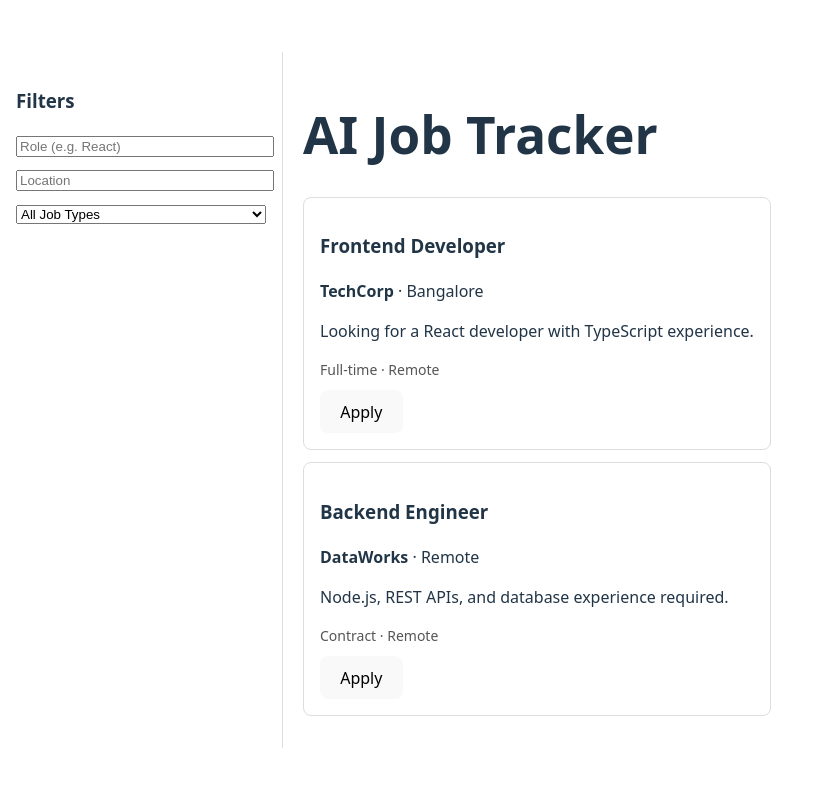
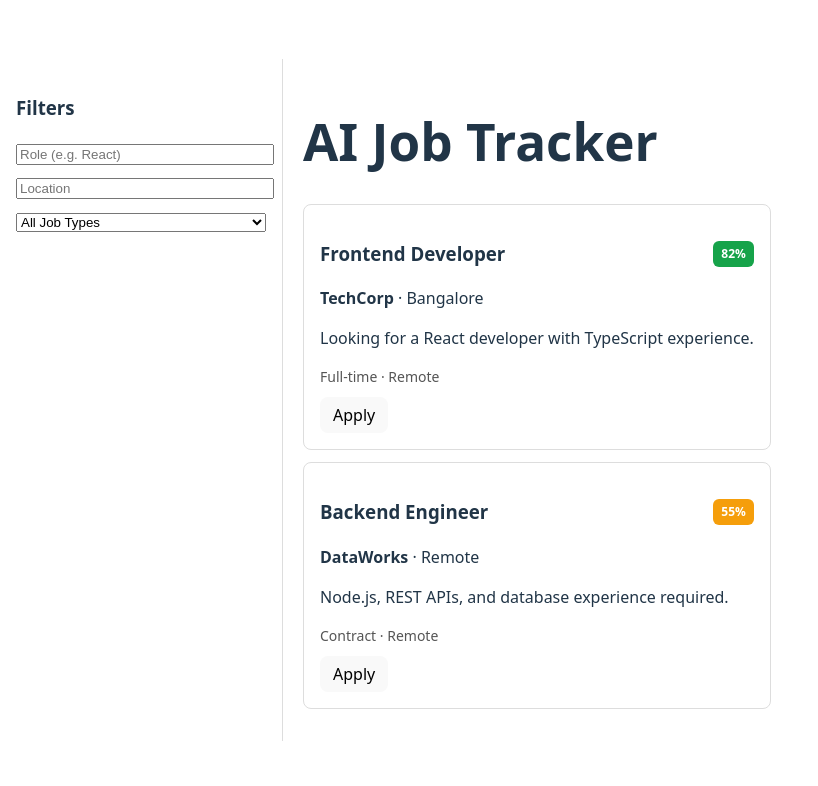
Before and after one commit to tusharchandel567/Ai-Job-Tracker, a React app in the folder frontend/: page / in a window 1280 px wide. Shown: the top 786 px of the page, without its empty margins (0-818 px from the left). Built offline with nearby package versions, Linux system fonts and the light colour scheme; the HTML template or start-up script is replaced by a standard one.

Commit message:
feat: add match score badge to job card

```diff
--- a/frontend/src/components/JobCard.tsx
+++ b/frontend/src/components/JobCard.tsx
@@ -5,6 +5,13 @@ type Props = {
 };
 
 export default function JobCard({ job }: Props) {
+  const score = job.matchScore ?? 0;
+
+  // Decide badge color based on score
+  let badgeColor = "#9ca3af"; // gray
+  if (score > 70) badgeColor = "#16a34a"; // green
+  else if (score >= 40) badgeColor = "#f59e0b"; // yellow
+
   return (
     <div
       style={{
@@ -12,21 +19,55 @@ export default function JobCard({ job }: Props) {
         padding: "16px",
         borderRadius: "8px",
         marginBottom: "12px",
+        backgroundColor: "#fff",
       }}
     >
-      <h3>{job.title}</h3>
+      {/* Title + Match Score */}
+      <h3
+        style={{
+          display: "flex",
+          justifyContent: "space-between",
+          alignItems: "center",
+        }}
+      >
+        {job.title}
+        <span
+          style={{
+            backgroundColor: badgeColor,
+            color: "white",
+            padding: "4px 8px",
+            borderRadius: "6px",
+            fontSize: "12px",
+            fontWeight: "bold",
+          }}
+        >
+          {score}%
+        </span>
+      </h3>
 
+      {/* Company & Location */}
       <p>
         <strong>{job.company}</strong> · {job.location}
       </p>
 
+      {/* Description */}
       <p>{job.description}</p>
 
+      {/* Meta info */}
       <div style={{ fontSize: "14px", color: "#555" }}>
         {job.jobType} · {job.workMode}
       </div>
 
-      <button style={{ marginTop: "10px" }}>Apply</button>
+      {/* Apply button */}
+      <button
+        style={{
+          marginTop: "10px",
+          padding: "6px 12px",
+          cursor: "pointer",
+        }}
+      >
+        Apply
+      </button>
     </div>
   );
 }
--- a/frontend/src/data/jobs.ts
+++ b/frontend/src/data/jobs.ts
@@ -10,6 +10,7 @@ export const jobs: Job[] = [
     jobType: "Full-time",
     workMode: "Remote",
     postedDate: "2026-02-01",
+    matchScore: 82,
   },
   {
     id: "2",
@@ -20,5 +21,6 @@ export const jobs: Job[] = [
     jobType: "Contract",
     workMode: "Remote",
     postedDate: "2026-01-28",
+    matchScore: 55,
   },
 ];
--- a/frontend/src/types/job.ts
+++ b/frontend/src/types/job.ts
@@ -7,4 +7,7 @@ export type Job = {
   jobType: "Full-time" | "Part-time" | "Contract" | "Internship";
   workMode: "Remote" | "Hybrid" | "On-site";
   postedDate: string;
+
+  // AI match (placeholder for now)
+  matchScore?: number;
 };
```
